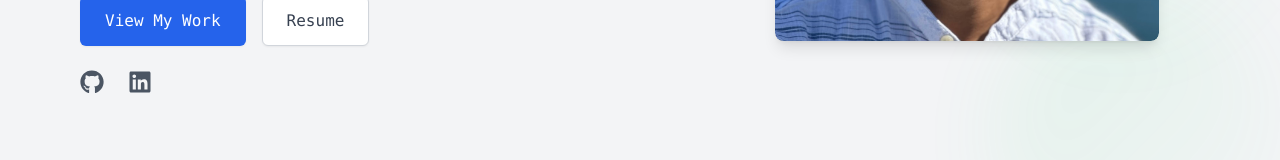
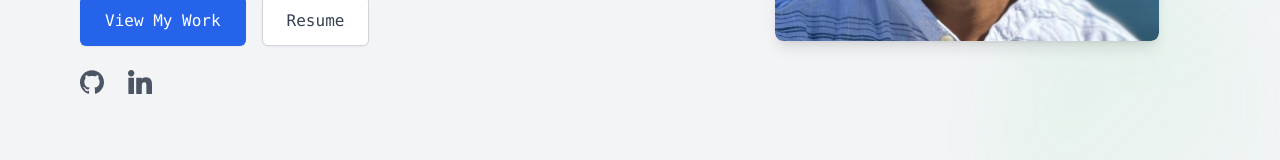
Before and after one commit to sriram-boddeda/sriram-boddeda.github.io, a Next.js app: page / in a window 1280 px wide. Shown: the part 476-636 px from the top of the page. Built offline with nearby package versions, Linux system fonts and the light colour scheme.

Commit message:
Refactor component styles to update social media icons in About component

```diff
--- a/components/About.tsx
+++ b/components/About.tsx
@@ -3,8 +3,8 @@
 import React from "react";
 import { motion } from "framer-motion";
 import Image from "next/image";
-import { FaGithub, FaLinkedin } from "react-icons/fa";
 import { AboutData } from "@/types/portfolioTypes";
+import { GitHubIcon, LinkedInIcon } from "./icons/icons";
 
 type AboutProps = {
   data: AboutData;
@@ -86,7 +86,7 @@ const About: React.FC<AboutProps> = ({ data }) => {
                 rel="noopener noreferrer"
                 className="text-gray-600 dark:text-gray-400 hover:text-blue-500 dark:hover:text-blue-400 transition duration-300"
               >
-                <FaGithub size={24} />
+                <GitHubIcon size={24} />
               </a>
               <a
                 href={data.socialLinks.linkedin}
@@ -94,7 +94,7 @@ const About: React.FC<AboutProps> = ({ data }) => {
                 rel="noopener noreferrer"
                 className="text-gray-600 dark:text-gray-400 hover:text-blue-500 dark:hover:text-blue-400 transition duration-300"
               >
-                <FaLinkedin size={24} />
+                <LinkedInIcon size={24} />
               </a>
             </div>
           </div>
```
